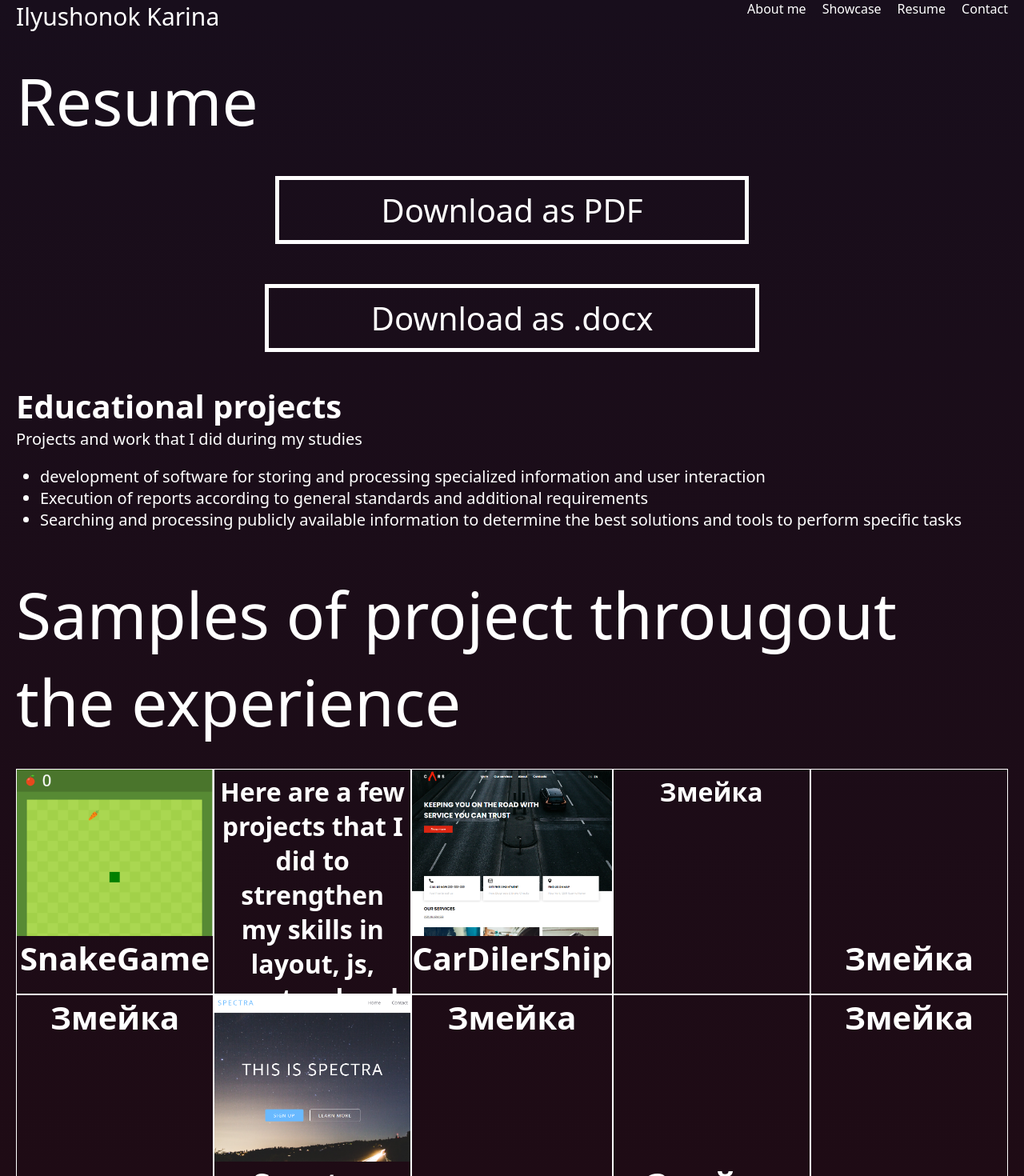
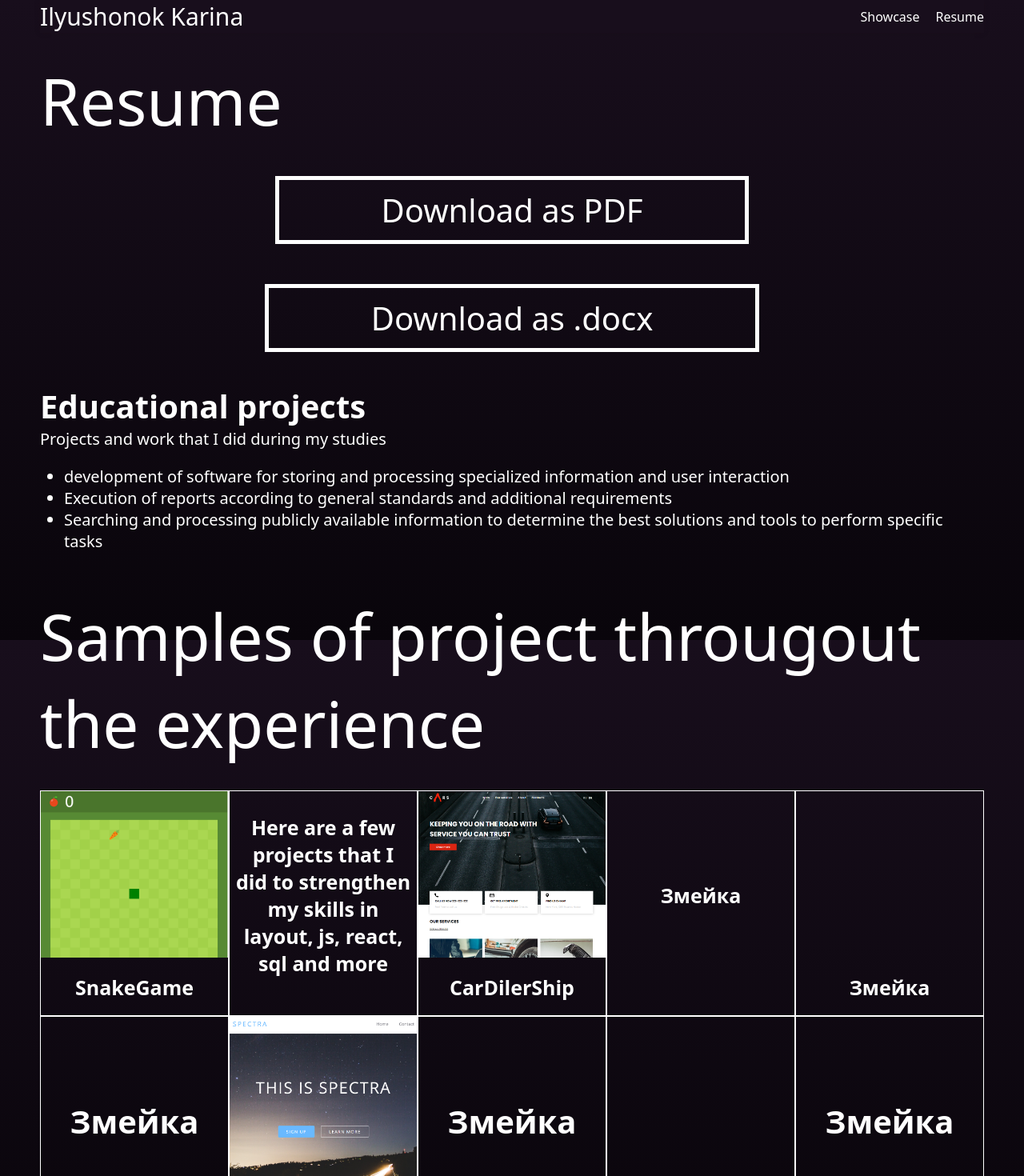
Before and after one commit to KarichAt/portfolio, a React (Vite) app: page / in a window 1280 px wide. Shown: the top 1470 px of the page at 80% size. Built offline with nearby package versions, Linux system fonts and the light colour scheme; a web font is replaced by a local one.

Commit message:
good working version

```diff
--- a/src/components/footer/footer.css
+++ b/src/components/footer/footer.css
@@ -5,7 +5,7 @@
 .mess{
     font-size: 20px;
     display: flex;
-    color: rgb(79, 0, 0);
+    color: #180e1c;
     line-height: 1rem;
     justify-content: end;
 }
--- a/src/components/navigation/Navigation.css
+++ b/src/components/navigation/Navigation.css
@@ -14,7 +14,18 @@ span {
 }
 
 .navigation{
+
+    align-items: center;
+    justify-content: center;
+    left: 0;
+    z-index: 2;
     font-weight: 200;
     display: flex;
     justify-content: space-between;
+    background-color: #180e1c;
+    box-shadow: 0px 0px 8px rgba(32, 0, 0, 0.1);
 }
+
+.hide{
+    display: none;
+}
--- a/src/components/navigation/Navigation.tsx
+++ b/src/components/navigation/Navigation.tsx
@@ -5,16 +5,16 @@ export default function Navigation() {
     <section className='navigation'>
         <span>Ilyushonok Karina</span>
         <ul className='links'>
-            <li>
+            <li className='hide'>
                 <a href="#">About me</a>
             </li>
             <li>
-                <a href="#">Showcase</a>
+                <a href="#showcase">Showcase</a>
             </li>
             <li>
-                <a href="#">Resume</a>
+                <a href="#resume">Resume</a>
             </li>
-            <li>
+            <li className='hide'>
                 <a href="#">Contact</a>
             </li>
         </ul>
--- a/src/components/portfolio/portfolio.css
+++ b/src/components/portfolio/portfolio.css
@@ -2,9 +2,17 @@ h1{
     padding: 10px;
 }
 
+.cell h1 {
+    font-size: 25px;
+    display: block;
+    align-items: center;
+    padding: 20px 0;
+}
+
+
 .prew_text {
     padding: 6px;
-    font-size: 32px;
+    font-size: 25px;
 }
 
 .portfolio{
@@ -13,7 +21,6 @@ h1{
 .preview{
     width: 100%;
     height: 80%;
-
     background-size: cover;
     background-position: top center;
 }
@@ -30,7 +37,7 @@ h1{
 }
 
 .cell{
-    height: 260px;
+    min-height: 260px;
     padding: 0px 0px 20px 0px;
     border: 1px solid white;
     position: relative;
@@ -38,7 +45,8 @@ h1{
     transition-duration: 0.4s;
 }
 .cell_text{
-    height: 260px;
+    align-content: center;
+    min-height: 260px;
     padding: 0px 0px 20px 0px;
     border: 1px solid white;
     position: relative;
--- a/src/components/portfolio/portfolio.tsx
+++ b/src/components/portfolio/portfolio.tsx
@@ -3,7 +3,7 @@ import '../portfolio/portfolio.css'
 export default function portfolio(){
     return(
         <>
-           <section className='portfolio'>
+           <section className='portfolio'  id='showcase'>
                 <h2 className="caption">Samples of project througout the experience</h2>
                 <div className="grid">
                     <div className="cell">
--- a/src/components/resume/resume.tsx
+++ b/src/components/resume/resume.tsx
@@ -3,7 +3,7 @@ import '../resume/resume.css'
 export default function Resume(){
     return (
         <>
-        <section className='tab'>
+        <section className='tab' id='resume'>
             <h2 className="caption">Resume</h2>
             <div className="buttons_tab">
                 <ul>
--- a/src/home/Home.scss
+++ b/src/home/Home.scss
@@ -1,7 +1,7 @@
 #root {
   max-width: 1280px;
   margin: 0 auto;
-  padding: 0px 20px;
+  padding: 0px 50px;
   text-align: center;
-  height: 5000px;
+
 }
--- a/src/home/Home.tsx
+++ b/src/home/Home.tsx
@@ -1,3 +1,4 @@
+import Footer from '../components/footer/footer'
 import Navigation from '../components/navigation/Navigation'
 import Portfolio from '../components/portfolio/portfolio'
 import Resume from '../components/resume/resume'
@@ -12,6 +13,7 @@ export default function Home() {
         <Navigation />
         <Resume />
         <Portfolio />
+        <Footer/>
       </div>
     </>
   )
--- a/src/index.scss
+++ b/src/index.scss
@@ -2,8 +2,15 @@
     font-family: "Pirata One", system-ui;
     font-weight: 300;
     font-style: normal;
-  background-image: linear-gradient(#180e1c, #2e0404);
+background-image: linear-gradient(#180e1c, #09050b);
+  background-repeat: no-repeat;
+  background-attachment: fixed;
+  height: 100%;
   color: #ffffff;
+}
+
+html {
+  scroll-behavior: smooth;
 }
 
 a {
```
